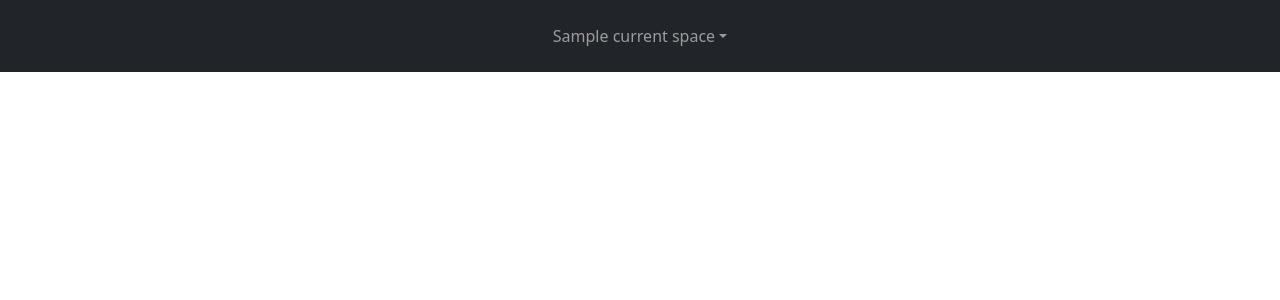
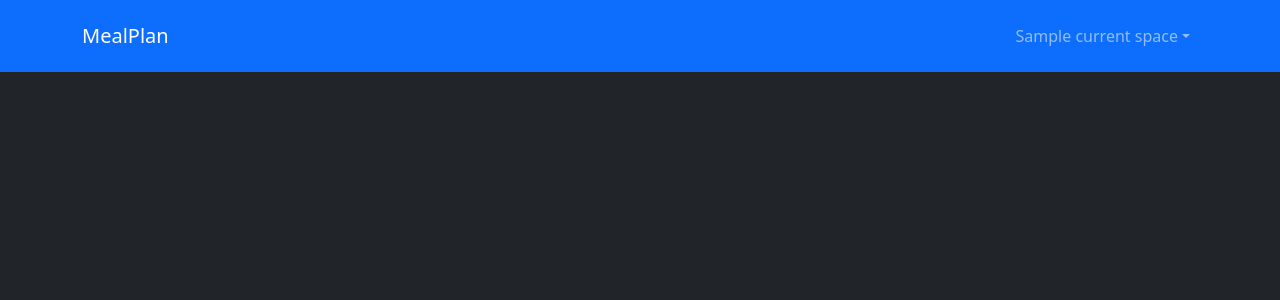
Before and after one commit to Programie/MealPlan, a PHP site: template src/main/resources/views/page.twig in a window 1280 px wide. Shown: the top 300 px of the page. Run offline with PHP 8.4, Linux system fonts and the light colour scheme; the template is opened without the code that fills it: most values are stand-ins (such as "Sample title", 1, 10 or a date in 2020); style sheets or scripts are compiled from the project's sources; some libraries are stand-ins or nearby versions.

Commit message:
Layout improvements, use dark mode

```diff
--- a/src/main/resources/views/page.twig
+++ b/src/main/resources/views/page.twig
@@ -1,5 +1,5 @@
 <!DOCTYPE html>
-<html lang="en" data-bs-theme="light">
+<html lang="en" data-bs-theme="dark">
     <head>
         <meta http-equiv="Content-Type" content="text/html; charset=utf-8"/>
         <meta name="viewport" content="width=device-width, initial-scale=1, shrink-to-fit=no"/>
@@ -12,11 +12,11 @@
 
     <body>
         <header>
-            <nav class="navbar navbar-expand-md navbar-dark bg-dark sticky-top">
+            <nav class="navbar navbar-expand-md navbar-dark bg-primary sticky-top">
                 <div class="container py-2">
-                    <div class="mx-md-auto">
+                    <span class="navbar-brand">MealPlan</span>
                     <div class="collapse navbar-collapse" id="navbar-collapse">
-                            <ul class="navbar-nav">
+                        <ul class="navbar-nav ms-auto">
                             <li class="nav-item dropdown">
                                 <a class="nav-link dropdown-toggle" href="#" role="button" data-bs-toggle="dropdown">{{ currentSpace.name }}</a>
                                 <ul class="dropdown-menu dropdown-menu-right">
@@ -32,11 +32,10 @@
                 <button class="navbar-toggler" type="button" data-bs-toggle="collapse" data-bs-target="#navbar-collapse">
                     <span class="navbar-toggler-icon"></span>
                 </button>
-                </div>
             </nav>
         </header>
 
-        <main>
+        <main class="pt-3">
             {% block content %}{% endblock %}
         </main>
     </body>
```
Also changed, not shown: src/main/resources/views/week.twig (+19 -8 lines). Lines whose indentation alone changed are shown as unchanged.
